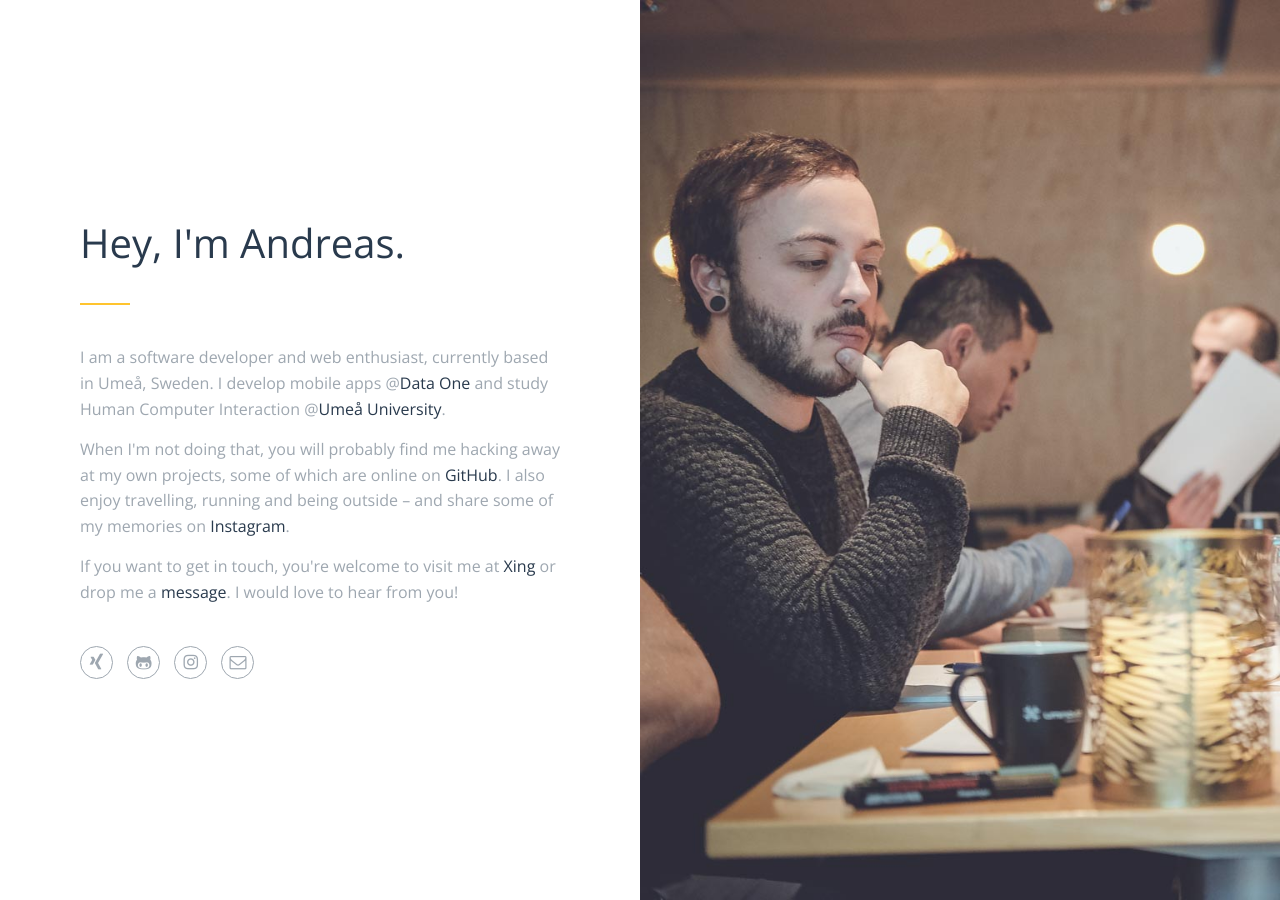
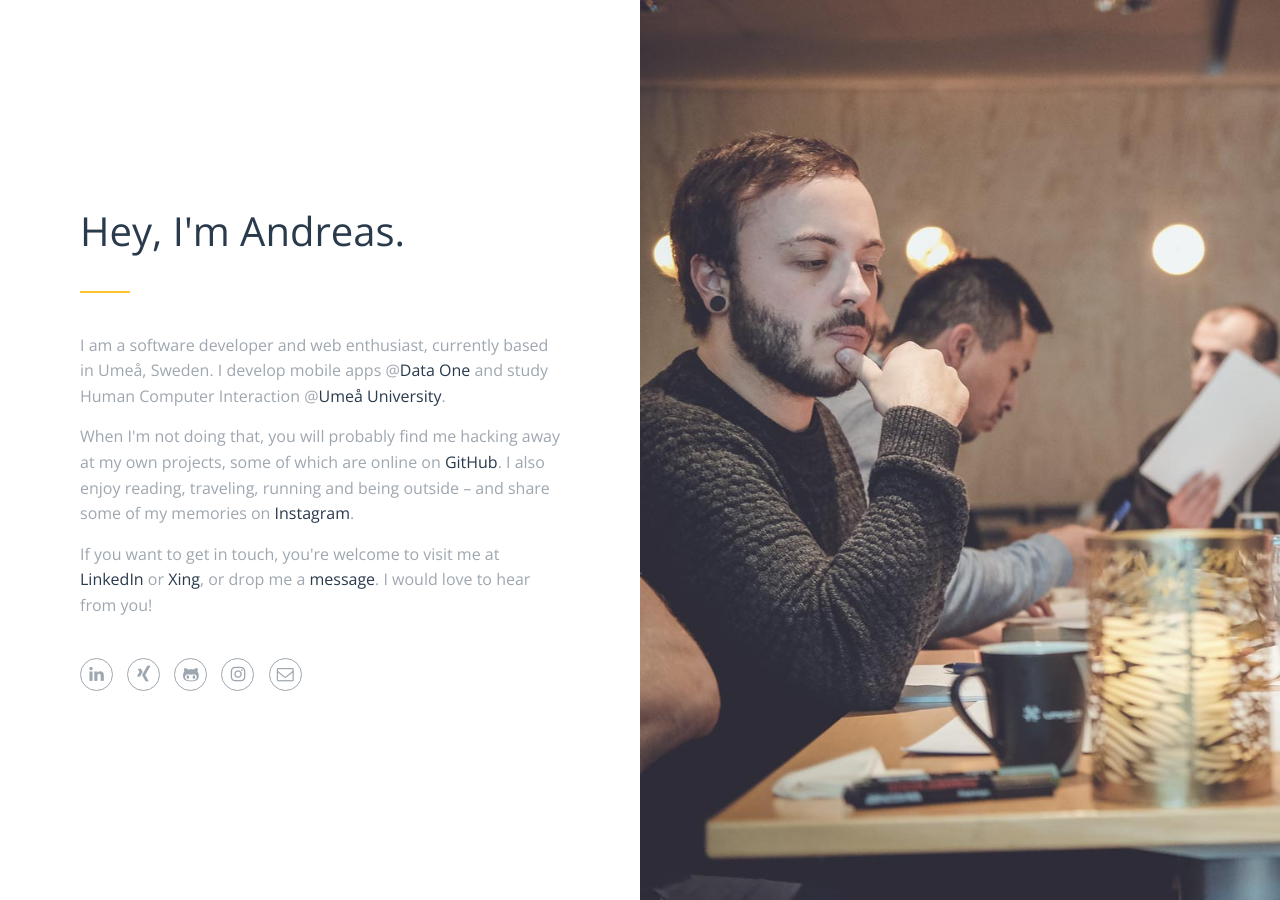
Before and after one commit to andrsphil/andrsphil.github.io, a Jekyll site: the page built from index.html, in a window 1280 px wide. Built offline with Jekyll 4.4.1, drawn with Linux system fonts in a browser that asks for light colours.

Commit message:
Link to LinkedIn profile

```diff
--- a/_sass/_fontello.scss
+++ b/_sass/_fontello.scss
@@ -15,7 +15,7 @@
 @media screen and (-webkit-min-device-pixel-ratio:0) {
   @font-face {
     font-family: 'fontello';
-    src: url('../font/fontello.svg?31065079#fontello') format('svg');
+    src: url('../font/fontello.svg?5778359#fontello') format('svg');
   }
 }
 */
@@ -69,3 +69,5 @@
 .icon-github-squared:before { content: '\e810'; } /* '' */
 .icon-github-circled-1:before { content: '\e811'; } /* '' */
 .icon-mail:before { content: '\e813'; } /* '' */
+.icon-linkedin:before { content: '\f0e1'; } /* '' */
+.icon-linkedin-squared:before { content: '\f30c'; } /* '' */
--- a/index.html
+++ b/index.html
@@ -9,10 +9,13 @@ title: Hi!
       <h1>Hey, I'm Andreas.</h1>
       <p>I am a software developer and web enthusiast, currently based in Umeå, Sweden. I develop mobile apps @<a href="https://www.dataone.de" target="_blank">Data One</a> and study Human Computer Interaction @<a href="https://www.umu.se" target="_blank">Umeå University</a>.</p>
 
-      <p>When I'm not doing that, you will probably find me hacking away at my own projects, some of which are online on <a href="https://www.github.com/anphil" target="_blank">GitHub</a>. I also enjoy travelling, running and being outside – and share some of my memories on <a href="https://www.instagram.com/an_.di" target="_blank">Instagram</a>.</p>
+      <p>When I'm not doing that, you will probably find me hacking away at my own projects, some of which are online on <a href="https://www.github.com/anphil" target="_blank">GitHub</a>. I also enjoy reading, traveling, running and being outside – and share some of my memories on <a href="https://www.instagram.com/an_.di" target="_blank">Instagram</a>.</p>
 
-      <p>If you want to get in touch, you're welcome to visit me at <a href="https://www.xing.com/profile/Andreas_Philippi4" target="_blank">Xing</a> or drop me a <a class="mail-link" href="#">message</a>. I would love to hear from you!</p>
+      <p>If you want to get in touch, you're welcome to visit me at <a href="https://www.linkedin.com/in/andreas-philippi" target="_blank">LinkedIn</a> or <a href="https://www.xing.com/profile/Andreas_Philippi4" target="_blank">Xing</a>, or drop me a <a class="mail-link" href="#">message</a>. I would love to hear from you!</p>
       <ul class="buttons">
+        <li><a href="https://www.linkedin.com/in/andreas-philippi" target="_blank">
+          <div class="icon-circle"><span class="icon-linkedin"></span></div>
+        </a></li>
         <li><a href="https://www.xing.com/profile/Andreas_Philippi4" target="_blank">
           <div class="icon-circle"><span class="icon-xing"></span></div>
         </a></li>
```
Also changed, not shown: assets/font/fontello.ttf, assets/font/fontello.woff, assets/font/fontello.woff2, 2 other files.
